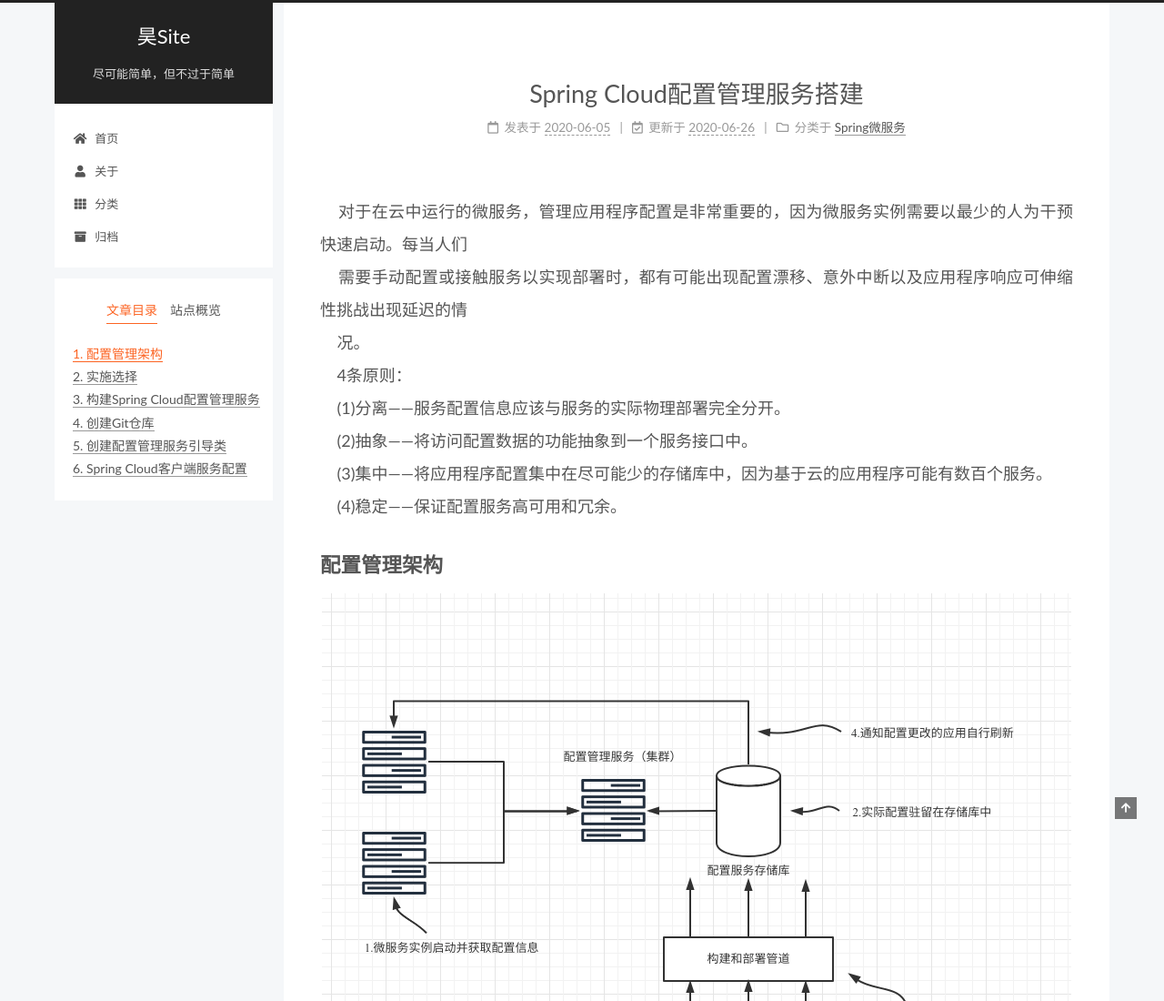
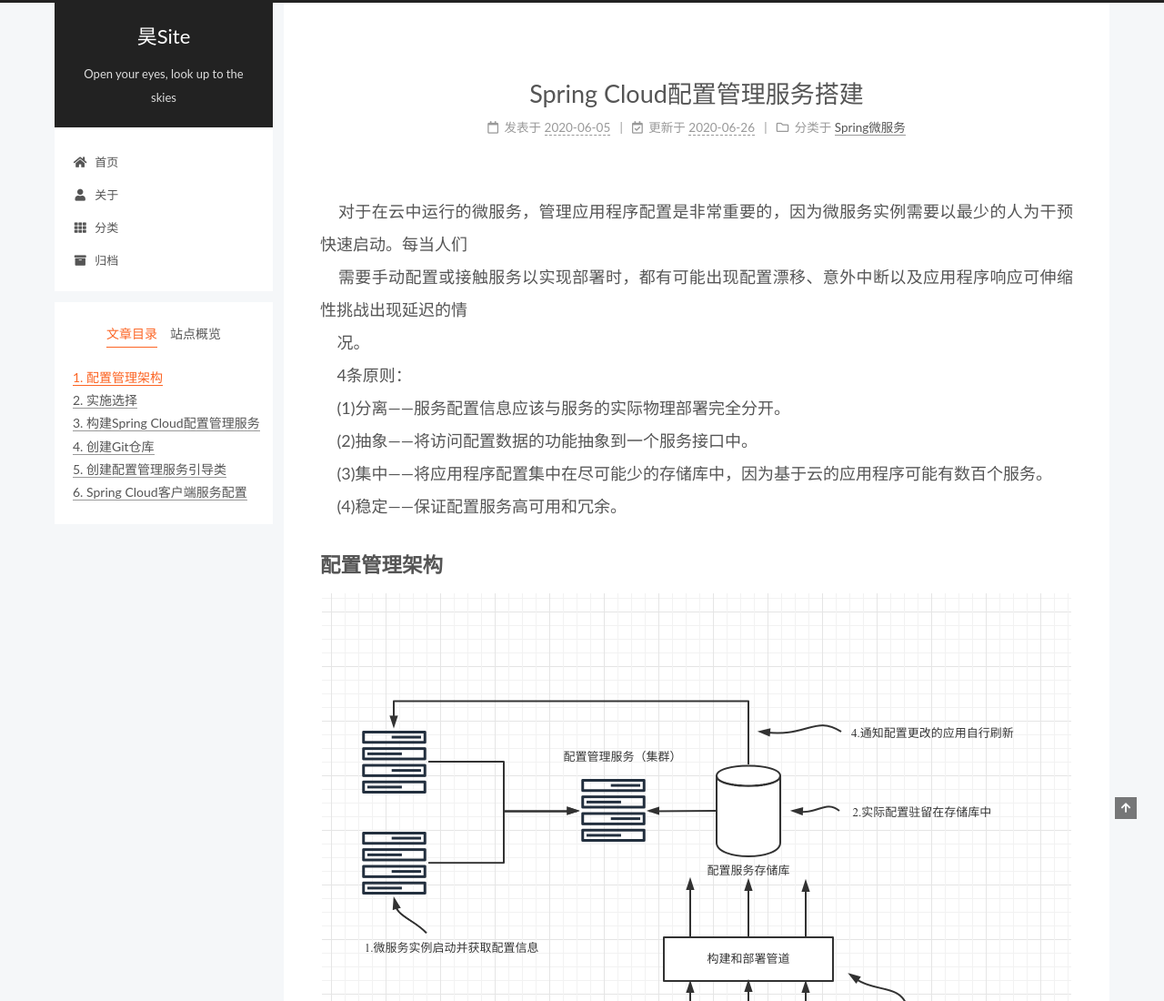
Before and after one commit to fuzzmaker/fuzzmaker.github.io, a plain HTML site: page 2020/06/05/microservie01/index.html in a window 1280 px wide. Shown: the top 1100 px of the page at 91% size. Drawn offline with Linux system fonts and the light colour scheme.

Commit message:
Site updated: 2020-06-26 22:05:53

```diff
--- a/2020/06/05/microservie01/index.html
+++ b/2020/06/05/microservie01/index.html
@@ -103,7 +103,7 @@
       <h1 class="site-title">昊Site</h1>
       <span class="logo-line-after"><i></i></span>
     </a>
-      <p class="site-subtitle" itemprop="description">尽可能简单，但不过于简单</p>
+      <p class="site-subtitle" itemprop="description">Open your eyes, look up to the skies</p>
   </div>
 
   <div class="site-nav-right">
```
Also changed, not shown: about/index.html (+1 -1 lines), archives/2020/06/index.html (+1 -1 lines), archives/2020/index.html (+1 -1 lines), archives/index.html (+1 -1 lines), categories/Spring微服务/index.html (+1 -1 lines), categories/index.html (+1 -1 lines), index.html (+1 -1 lines).
